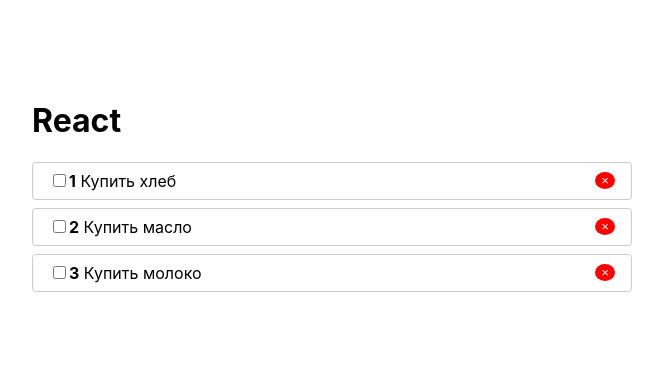
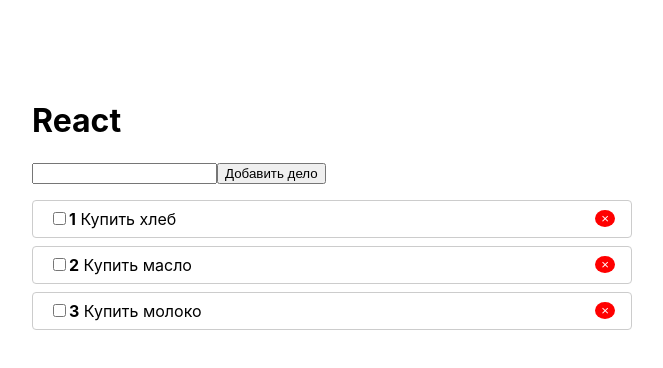
Before and after one commit to aboronilov/react_base_course, a React (Create React App) app: page / in a window 1280 px wide. Shown: the top 368 px of the page, without its empty margins (308-971 px from the left). Built offline with nearby package versions, Linux system fonts and the light colour scheme.

Commit message:
lesson_5

```diff
--- /dev/null
+++ b/src/AddTodo.jsx
@@ -0,0 +1,26 @@
+import React, { useState } from "react";
+import PropTypes from 'prop-types'
+
+export default function AddTodo({onCreate}) {
+  const [value, setValue] = useState('')
+
+  function submitHandler(event) {
+    event.preventDefault()
+
+    if (value.trim()) {
+        onCreate(value)
+        setValue('')
+    }
+  }
+
+  return (
+    <form style={{ marginBottom: "1rem" }} onSubmit={submitHandler}>
+      <input value={value} onChange={event => setValue(event.target.value)}></input>
+      <button type="submit">Добавить дело</button>
+    </form>
+  );
+}
+
+AddTodo.propTypes={
+    onCreate: PropTypes.func.isRequired
+}
--- a/src/App.js
+++ b/src/App.js
@@ -1,4 +1,5 @@
 import { useState } from "react";
+import AddTodo from "./AddTodo";
 import Context from "./context";
 import TodoList from "./Todo/TodoList";
 
@@ -26,11 +27,24 @@
     )
   }
 
+  function addTodo(title) {
+    setTodos(todos.concat([{
+      title,
+      id: Date.now(),
+      completed: false
+    }]))
+  }
+
   return (
     <Context.Provider value={{ removeTodo }}>
       <div className="wrapper">
         <h1>React</h1>
-        <TodoList todos={todos} onToggle={toggleTodo} />
+        <AddTodo onCreate={addTodo}/>
+        {todos.length ? (
+            <TodoList todos={todos} onToggle={toggleTodo} />
+          ) : (
+            <p>Дела выполнен</p>)
+        }
       </div>
     </Context.Provider>
   );
```
